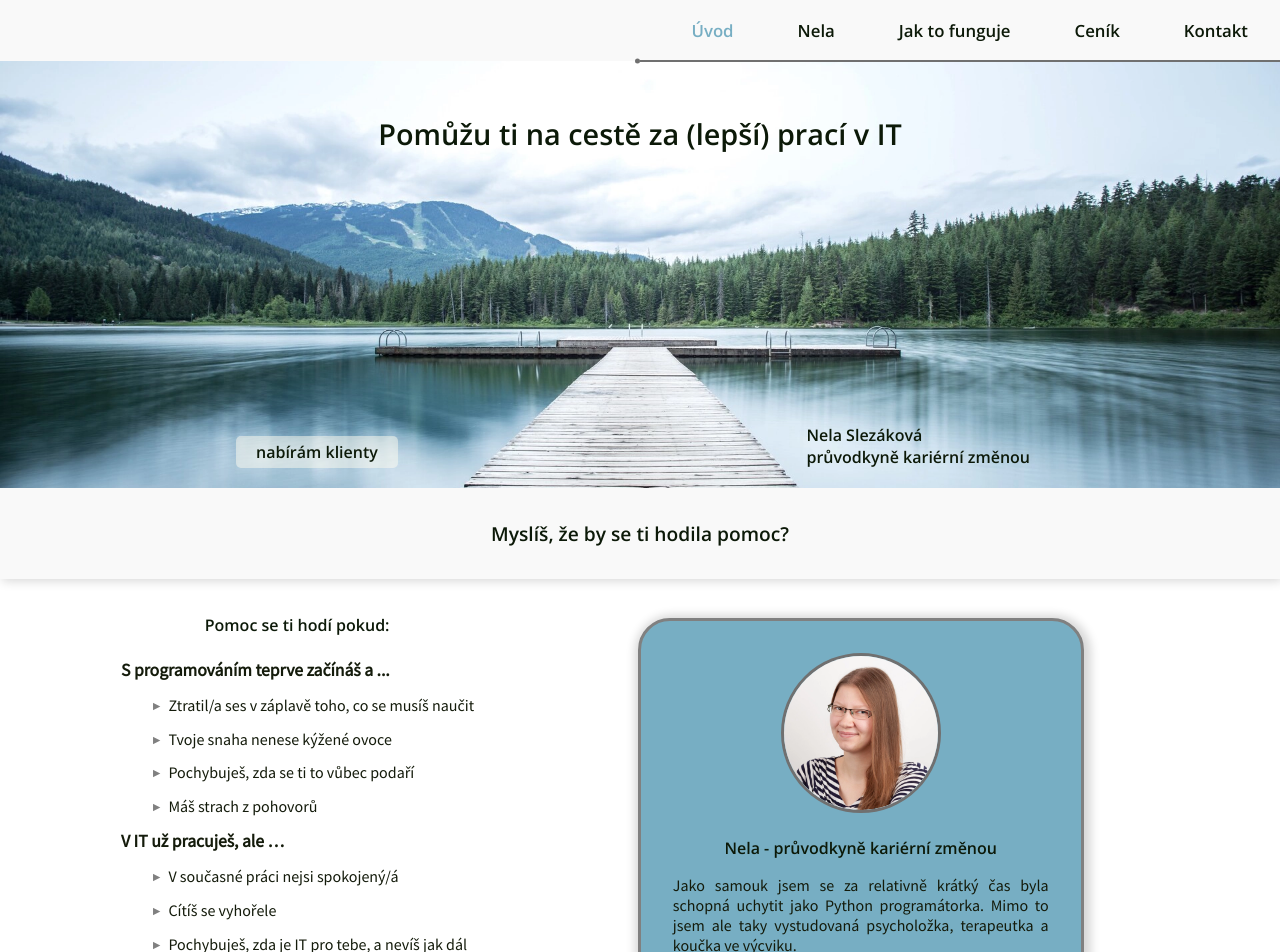
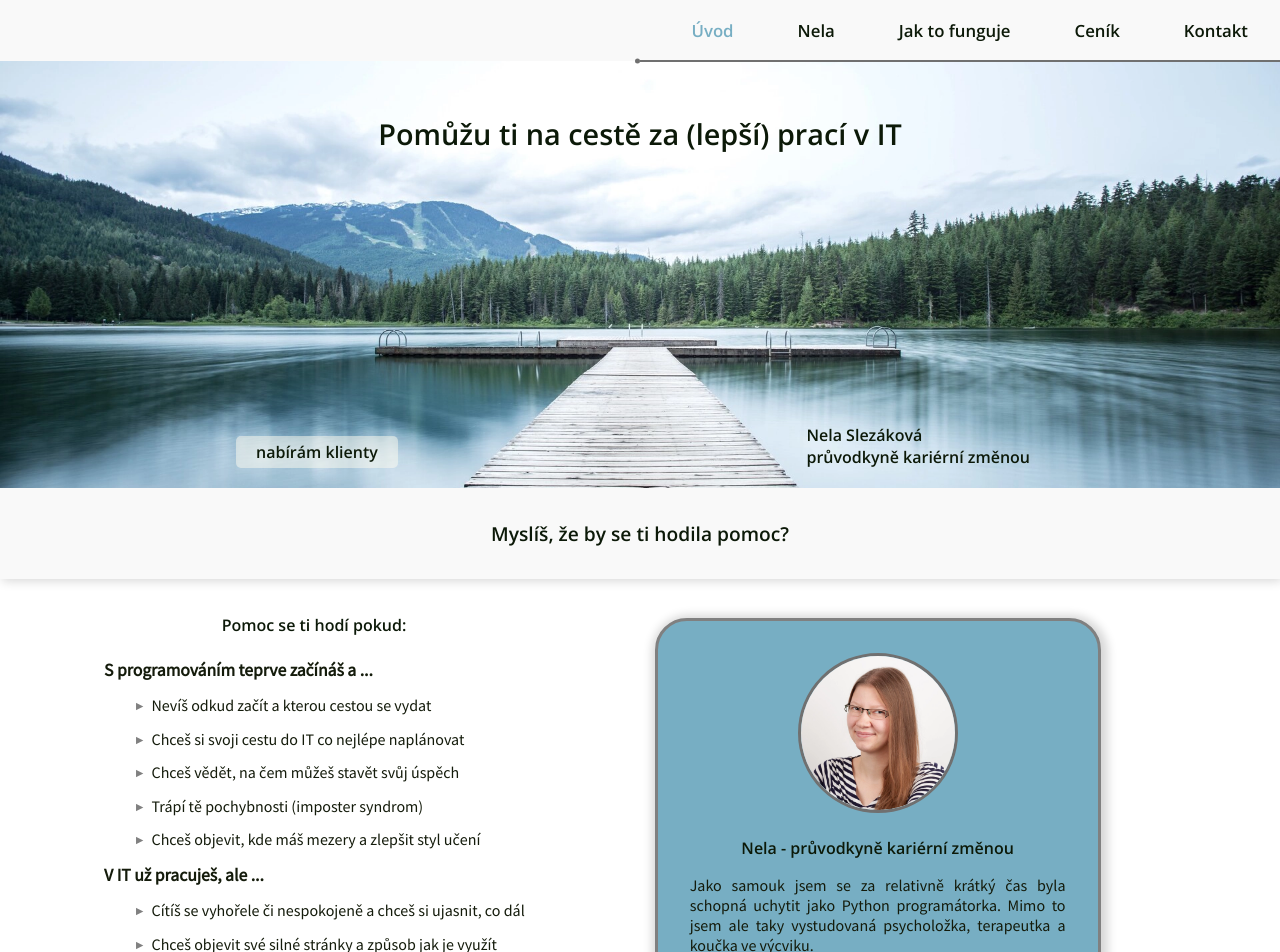
Before and after one commit to NelliaS/personal-webpage, a Next.js app: page / in a window 1280 px wide. Shown: the top 952 px of the page. Built offline with nearby package versions, Linux system fonts and the light colour scheme.

Commit message:
modify text on main page and remove redundant file

```diff
--- a/src/pages/index.tsx
+++ b/src/pages/index.tsx
@@ -49,23 +49,27 @@ const Home: NextPage = () => {
                 S programováním teprve začínáš a ...{" "}
               </li>
               <li className={styles.secondaryitem}>
-                Ztratil/a ses v záplavě toho, co se musíš naučit
+                Nevíš odkud začít a kterou cestou se vydat
               </li>
               <li className={styles.secondaryitem}>
-                Tvoje snaha nenese kýžené ovoce
+                Chceš si svoji cestu do IT co nejlépe naplánovat
               </li>
               <li className={styles.secondaryitem}>
-                Pochybuješ, zda se ti to vůbec podaří
+                Chceš vědět, na čem můžeš stavět svůj úspěch
               </li>
-              <li className={styles.secondaryitem}>Máš strach z pohovorů </li>
-              <li className={styles.mainitem}>V IT už pracuješ, ale …</li>
               <li className={styles.secondaryitem}>
-                V současné práci nejsi spokojený/á
+                Trápí tě pochybnosti (imposter syndrom)
               </li>
-              <li className={styles.secondaryitem}>Cítíš se vyhořele</li>
               <li className={styles.secondaryitem}>
-                Pochybuješ, zda je IT pro tebe, a nevíš jak dál{" "}
+                Chceš objevit, kde máš mezery a zlepšit styl učení
               </li>
+              <li className={styles.mainitem}>V IT už pracuješ, ale ...{" "}</li>
+
+              <li className={styles.secondaryitem}>Cítíš se vyhořele či nespokojeně a chceš si ujasnit, co dál</li>
+              <li className={styles.secondaryitem}>Chceš objevit své silné stránky a způsob jak je využít</li>
+              <li className={styles.secondaryitem}>Potřebuješ pomoc s hledáním nové práce</li>
+              <li className={styles.secondaryitem}>Potřebuješ pomoc s aklimatizací v nové práci</li>
+
             </ul>
           </div>
           <div className={styles.content__block3}>
--- a/src/styles/Home.module.css
+++ b/src/styles/Home.module.css
@@ -110,13 +110,13 @@
   font-family: var(--font-family-heading);*/
 }
 
-.content__block2 li:not(:nth-of-type(5n + 1))::before {
+.content__block2 li:not(:nth-of-type(6n + 1))::before {
   content: "▶";
   color: grey;
   font-size: 0.6rem;
   margin-right: 0.5rem;
   vertical-align: 10%;
-  /* zapis hore zoberie kazdy 5. item zacinajuc prvym , not to zneguje  */
+  /* zapis hore zoberie kazdy 7. item zacinajuc prvym , not to zneguje  */
 }
 .content__block2 .mainitem {
   list-style: none;
@@ -184,7 +184,7 @@
   .content__block3 {
     margin: 10px 10px 50px 10px;
   }
-  .content__block2 li:nth-of-type(5n + 1) {
+  .content__block2 li:nth-of-type(6n + 1) {
     margin: 20px 0 10px 0;
     font-size: 1.1rem;
   }
@@ -278,7 +278,7 @@
     display: block;
   }
 
-  .content__block2 li:nth-of-type(5n + 1) {
+  .content__block2 li:nth-of-type(6n + 1) {
     margin: 0;
     font-size: 1.1rem;
   }
```
Also changed, not shown: src/pages/jakToFunguje.tsx (deleted, +0 -95 lines).
